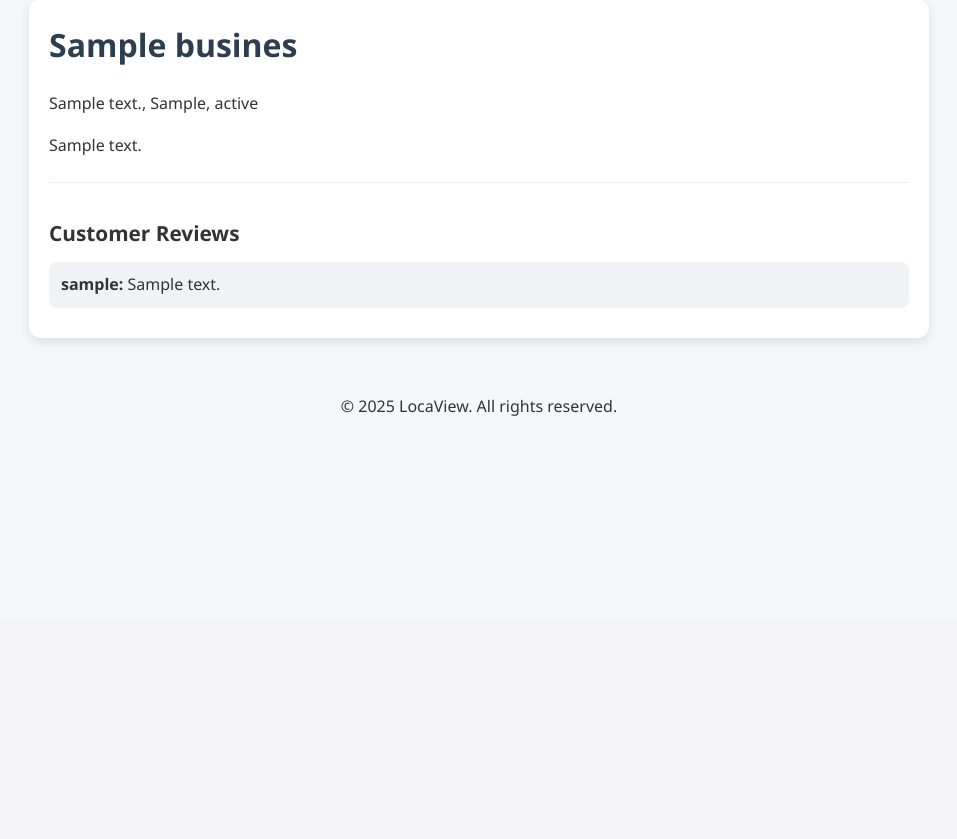
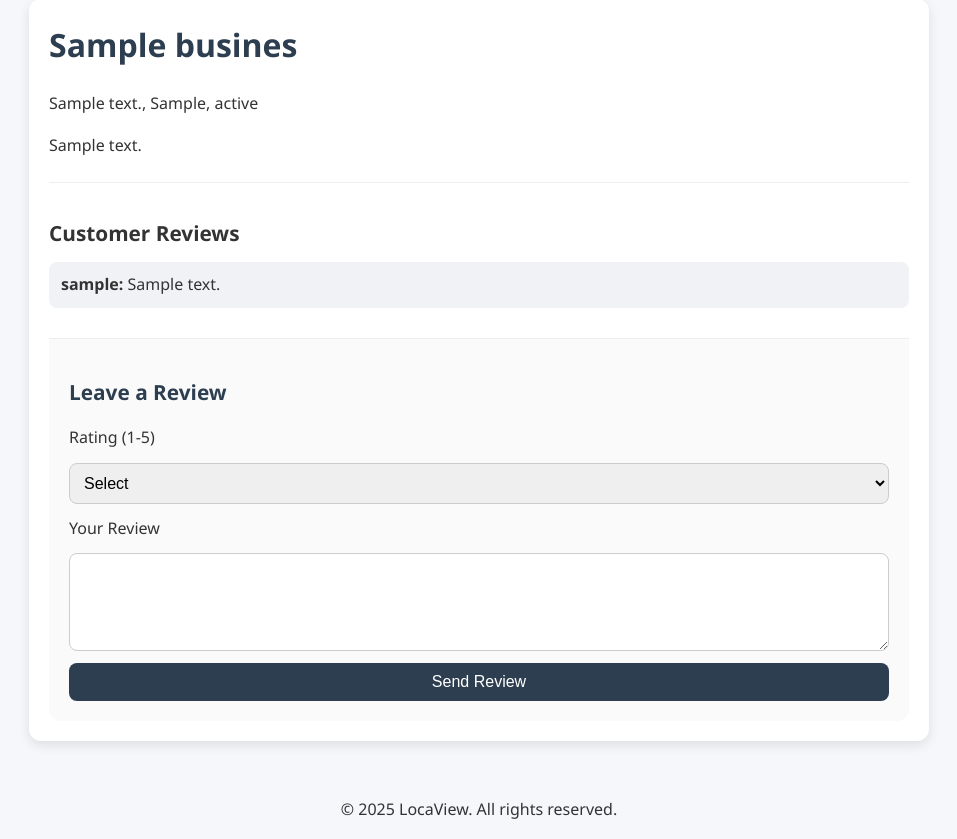
Before and after one commit to AOKTunbosun/business_review, a Django app: page /business/1 in a window 1280 px wide. Shown: the part 181-1020 px from the top of the page, without its empty margins (161-1118 px from the left). Before the commit the page ends 597 px from the top, so only its background shows below. Run offline with Django 5.2, Linux system fonts and the light colour scheme; a user stored in the database is signed in; tables that the repository leaves empty hold one stand-in row (values such as "Sample post").

Commit message:
Added the business review form and its functionalities

```diff
--- a/base/static/base/business_page.css
+++ b/base/static/base/business_page.css
@@ -65,3 +65,58 @@ body {
     border-radius: 8px;
     margin-bottom: 10px;
 }
+
+.review a {
+    color: inherit;
+    text-decoration: none;
+    font-weight: bold;
+}
+.review a:hover {
+    text-decoration: underline;
+}
+
+.submit-review {
+    border-top: 1px solid #eee;
+    padding: 20px;
+    margin-top: 30px;
+    background-color: #fafafa;
+    border-radius: 0 0 12px 12px;
+}
+
+.submit-review h2 {
+    margin-bottom: 16px;
+    font-size: 1.3rem;
+    color: #2c3e50;
+}
+
+.review-form {
+    display: flex;
+    flex-direction: column;
+    gap: 12px;
+}
+
+.review-form input,
+.review-form select,
+.review-form textarea {
+    padding: 10px;
+    border: 1px solid #ccc;
+    border-radius: 8px;
+    font-size: 1rem;
+    width: 100%;
+    box-sizing: border-box;
+}
+
+.review-form button {
+    background-color: #2c3e50;
+    color: white;
+    padding: 10px;
+    border: none;
+    border-radius: 8px;
+    font-size: 1rem;
+    cursor: pointer;
+    transition: background-color 0.3s ease;
+}
+
+.review-form button:hover {
+    background-color: #1a252f;
+}
--- a/base/templates/base/business_page.html
+++ b/base/templates/base/business_page.html
@@ -24,19 +24,47 @@
             {% for each in review %}
 
             <div class="review">
-                    <strong>{{ each.user }}:</strong> {{ each.review_text }}
+                <strong><a href="#">{{ each.user }}:</a></strong> {{ each.review_text }}
             </div>
 
             {% endfor %}
 
 
         </div>
+
+        {% if request.user.is_authenticated %}
+        <div class="submit-review">
+            <h2>Leave a Review</h2>
+            <form method="POST" action="" class="review-form">
+                {% csrf_token %}
+
+
+                <!--                <input type="text" id="username" name="username" required>-->
+                <!--                <input type="hidden" id="business_id" value="{{ business.id }}">-->
+
+                <label for="rating">Rating (1-5)</label>
+                <select id="rating" name="rating" required>
+                    <option value="" disabled selected>Select</option>
+                    <option value="1">1 - Poor</option>
+                    <option value="2">2 - Fair</option>
+                    <option value="3">3 - Good</option>
+                    <option value="4">4 - Very Good</option>
+                    <option value="5">5 - Excellent</option>
+                </select>
+
+                <label for="review_text">Your Review</label>
+                <textarea id="review_text" name="review_text" rows="4" required></textarea>
+
+                <button type="submit">Send Review</button>
+            </form>
+        </div>
+        {% endif %}
+
     </div>
 </div>
 
 
 {% endblock content %}
-
 
 
 <!--<!DOCTYPE html>-->
@@ -48,8 +76,6 @@
 <!--<body>-->
 
 
-
-
 <!--<div>-->
 
 <!--    <h4> {{business.id}} &#45;&#45; <a href="">{{business.name}}</a></h4>-->
@@ -57,6 +83,5 @@
 <!--</div>-->
 
 
-
 <!--</body>-->
 <!--</html>-->
--- a/base/templates/base/home.html
+++ b/base/templates/base/home.html
@@ -46,7 +46,9 @@
     <h1 class="section-title"> Browse By Category</h1>
     <div class="browse button">
         {% for category in categories %}
-        <button>{{category.name}}</button>
+        <a href="{% url 'businesses' %}?b={{category.name}}">
+            <button>{{category.name}}</button>
+        </a>
         {% endfor %}
     </div>
 </section>
--- a/base/urls.py
+++ b/base/urls.py
@@ -8,6 +8,6 @@ urlpatterns = [
     path('business/<str:pk>', views.business_page, name='business-page'),
     path('login/', views.login_page, name='login'),
     path('logout/', views.logout_user, name='logout'),
-    path('signup/', views.signup_page, name='signup'),
-    path('business/review/<str:pk>/', views.review_form, name='business-review')
+    path('signup/', views.signup_page, name='signup')
+    # path('business/review/<str:pk>/', views.review_form, name='business-review')
 ]
--- a/base/views.py
+++ b/base/views.py
@@ -5,6 +5,7 @@ from .models import Business, Category, Review
 from django.contrib.auth.models import User
 from django.contrib import messages
 from django.db.models import Q
+from django.shortcuts import redirect, get_object_or_404
 
 
 # Create your views here.
@@ -48,17 +49,40 @@ def businesses(request):
     context = {'businesses': businesses, 'categories': categories}
     return render(request, 'base/businesses.html', context)
 
+
 def business_page(request, pk):
+    if request.method == 'POST':
+        user = request.user
+        business_id = pk
+        rating = request.POST.get("rating")
+        review_text = request.POST.get("review_text")
+
+        # print(user)
+        # print(business_id)
+        # print(rating)
+        # print(review_text)
+
+        try:
+            user = User.objects.get(username=user)
+
+        except:
+            messages.error(request, 'User does not exist')
+
+        user = get_object_or_404(User, username=user)
+        business = get_object_or_404(Business, id=business_id)
+
+        review = Review()
+        review.user = user
+        review.business = business
+        review.rating = rating
+        review.review_text = review_text
+        review.save()
+
+        return redirect(request.META.get('HTTP_REFERER', '/'))
+
+
     business = Business.objects.get(id=pk)
     review = Review.objects.filter(business_id=business.id)
-
-    print(review)
-    #
-    # review = []
-    # for each in reviews:
-    #     if reviews.business_id == business.id:
-    #         review.append(each)
-
 
     context = {'business': business, 'review': review}
     return render(request, 'base/business_page.html', context)
@@ -66,6 +90,9 @@ def business_page(request, pk):
 
 def login_page(request):
     if request.method == 'POST':
+        if request.user.is_authenticated:
+            logout(request)
+
         username = request.POST.get('username')
         password = request.POST.get('password')
 
@@ -96,11 +123,11 @@ def signup_page(request):
     return render(request, 'base/signup.html')
 
 
-def review_form(request, pk):
-    form = ReviewForm()
-    if form.is_valid():
-        form.save()
-        return redirect('home')
-
-    context = {'form': form}
-    return render(request, 'base/review_form.html', context)
+# def review_form(request, pk):
+#     form = ReviewForm()
+#     if form.is_valid():
+#         form.save()
+#         return redirect('home')
+#
+#     context = {'form': form}
+#     return render(request, 'base/review_form.html', context)
```
Lines whose indentation alone changed are shown as unchanged.
